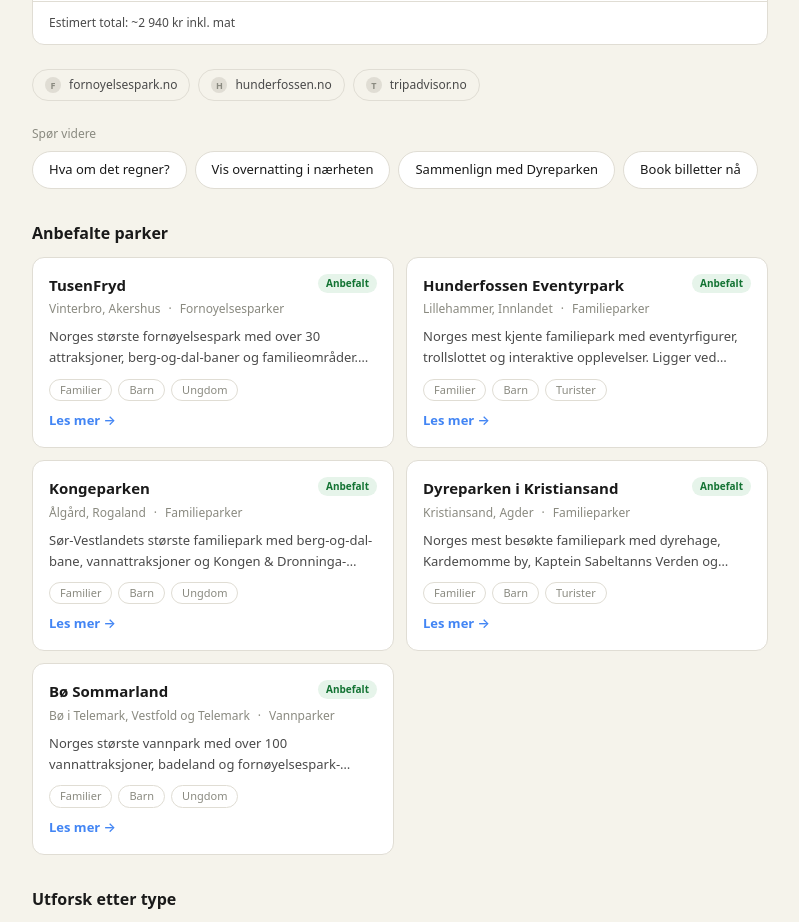
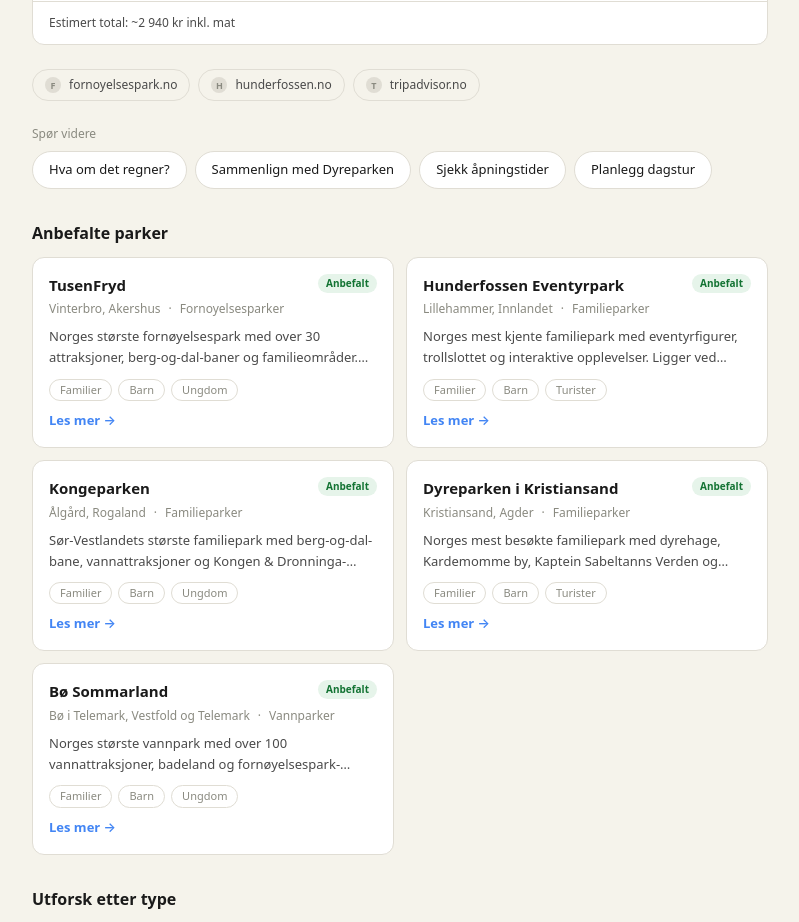
Before and after one commit to MohanM86/fornoyelsespark, a Next.js app: page / in a window 1280 px wide. Shown: the part 1040-1962 px from the top of the page, without its empty margins (240-1039 px from the left). Built offline with nearby package versions, Linux system fonts and the light colour scheme.

Commit message:
Add files via upload

```diff
--- a/app/apningstider/page.tsx
+++ b/app/apningstider/page.tsx
@@ -214,7 +214,12 @@ export default function ApningstiderPage() {
       </div>
 
       <div className="mb-8">
-        <FollowUpChips label="Utforsk videre" chips={['Planlegg dagstur', 'Sammenlign alle parker', 'Parker for barn', 'Badeland i Norge']} />
+        <FollowUpChips label="Utforsk videre" chips={[
+          { text: 'Planlegg dagstur', href: '/planlegg-dagstur' },
+          { text: 'Sammenlign alle parker', href: '/sammenlign' },
+          { text: 'Parker for barn', href: '/guide/fornoyelsesparker-for-barn' },
+          { text: 'Badeland i Norge', href: '/guide/badeland-i-norge' },
+        ]} />
       </div>
 
       <RelatedLinks title="Relevante guider" links={[
--- a/app/page.tsx
+++ b/app/page.tsx
@@ -75,7 +75,12 @@ export default function HomePage() {
       </div>
 
       <div className="mb-8">
-        <FollowUpChips label="Spør videre" chips={['Hva om det regner?', 'Vis overnatting i nærheten', 'Sammenlign med Dyreparken', 'Book billetter nå']} />
+        <FollowUpChips label="Spør videre" chips={[
+          { text: 'Hva om det regner?', href: '/guide/fornoyelsesparker-for-barn' },
+          { text: 'Sammenlign med Dyreparken', href: '/sammenlign' },
+          { text: 'Sjekk åpningstider', href: '/apningstider' },
+          { text: 'Planlegg dagstur', href: '/planlegg-dagstur' },
+        ]} />
       </div>
 
       {/* Featured parks – direct links for better crawl depth */}
--- a/app/planlegg-dagstur/page.tsx
+++ b/app/planlegg-dagstur/page.tsx
@@ -164,7 +164,12 @@ export default function PlanleggDagsturPage() {
       </div>
 
       <div className="mb-8">
-        <FollowUpChips label="Utforsk videre" chips={['Sammenlign alle parker', 'Sjekk åpningstider', 'Parker for barn', 'Badeland i Norge']} />
+        <FollowUpChips label="Utforsk videre" chips={[
+          { text: 'Sammenlign alle parker', href: '/sammenlign' },
+          { text: 'Sjekk åpningstider', href: '/apningstider' },
+          { text: 'Parker for barn', href: '/guide/fornoyelsesparker-for-barn' },
+          { text: 'Badeland i Norge', href: '/guide/badeland-i-norge' },
+        ]} />
       </div>
 
       <RelatedLinks title="Relevante guider" links={[
--- a/app/sammenlign/page.tsx
+++ b/app/sammenlign/page.tsx
@@ -175,7 +175,12 @@ export default function SammenlignPage() {
       </div>
 
       <div className="mb-8">
-        <FollowUpChips label="Utforsk videre" chips={['Planlegg dagstur', 'Sjekk åpningstider', 'Parker for barn', 'Badeland i Norge']} />
+        <FollowUpChips label="Utforsk videre" chips={[
+          { text: 'Planlegg dagstur', href: '/planlegg-dagstur' },
+          { text: 'Sjekk åpningstider', href: '/apningstider' },
+          { text: 'Parker for barn', href: '/guide/fornoyelsesparker-for-barn' },
+          { text: 'Badeland i Norge', href: '/guide/badeland-i-norge' },
+        ]} />
       </div>
 
       <RelatedLinks title="Relevante guider" links={[
--- a/components/UI.tsx
+++ b/components/UI.tsx
@@ -118,9 +118,20 @@ export function SourceChips({ sources }: { sources: { letter: string; name: stri
   return <div className="flex flex-wrap gap-2">{sources.map((s, i) => <span key={i} className="inline-flex items-center gap-2 rounded-full px-3 py-1.5 text-[12px]" style={{ border: '1px solid var(--brd)', color: 'var(--ink2)' }}><span className="w-4 h-4 rounded-full flex items-center justify-center text-[9px] font-bold" style={{ background: 'var(--brd)', color: 'var(--ink3)' }}>{s.letter}</span>{s.name}</span>)}</div>
 }
 
-/* ── FollowUpChips: "Spør videre" ── */
-export function FollowUpChips({ label, chips }: { label: string; chips: string[] }) {
-  return <div><p className="text-[12px] mb-2" style={{ color: 'var(--ink3)' }}>{label}</p><div className="flex flex-wrap gap-2">{chips.map((c, i) => <span key={i} className="rounded-full px-4 py-2 text-[13px]" style={{ border: '1px solid var(--brd)', color: 'var(--ink)', background: 'var(--card)' }}>{c}</span>)}</div></div>
+/* ── FollowUpChips: "Spør videre" – NOW WITH LINKS ── */
+export function FollowUpChips({ label, chips }: { label: string; chips: { text: string; href: string }[] }) {
+  return (
+    <div>
+      <p className="text-[12px] mb-2" style={{ color: 'var(--ink3)' }}>{label}</p>
+      <div className="flex flex-wrap gap-2">
+        {chips.map((c, i) => (
+          <Link key={i} href={c.href} className="rounded-full px-4 py-2 text-[13px] hover:underline" style={{ border: '1px solid var(--brd)', color: 'var(--ink)', background: 'var(--card)' }}>
+            {c.text}
+          </Link>
+        ))}
+      </div>
+    </div>
+  )
 }
 
 /* ── ChatInput (now uses real search) ── */
```
